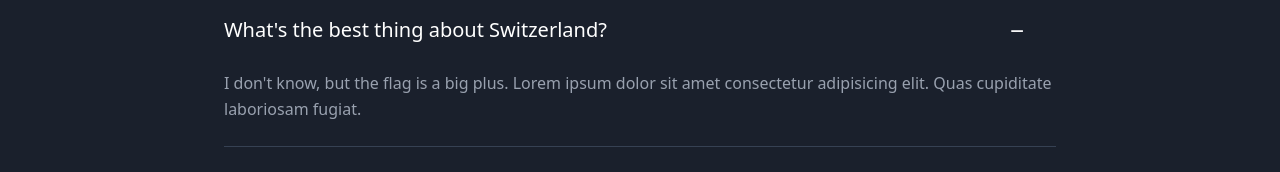
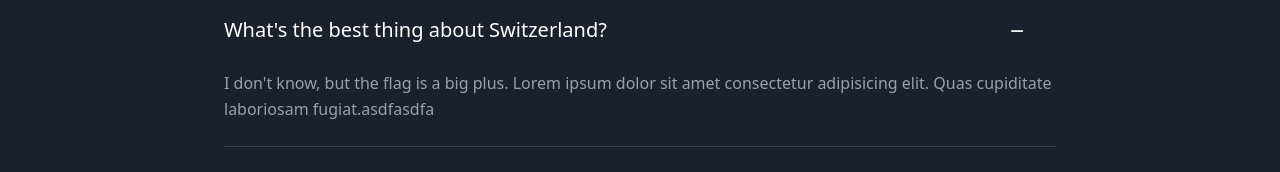
Before and after one commit to roblej/check-in-frontend, a Next.js app: page /faq in a window 1280 px wide. Shown: the part 302-474 px from the top of the page. Built offline with nearby package versions, Linux system fonts and the light colour scheme.

Commit message:
testcommit

```diff
--- a/src/app/faq/page.js
+++ b/src/app/faq/page.js
@@ -11,7 +11,7 @@
   const faqs = [
     {
       question: "What's the best thing about Switzerland?",
-      answer: "I don't know, but the flag is a big plus. Lorem ipsum dolor sit amet consectetur adipisicing elit. Quas cupiditate laboriosam fugiat."
+      answer: "I don't know, but the flag is a big plus. Lorem ipsum dolor sit amet consectetur adipisicing elit. Quas cupiditate laboriosam fugiat.asdfasdfa"
     },
     {
       question: "How do you make holy water?",
```
